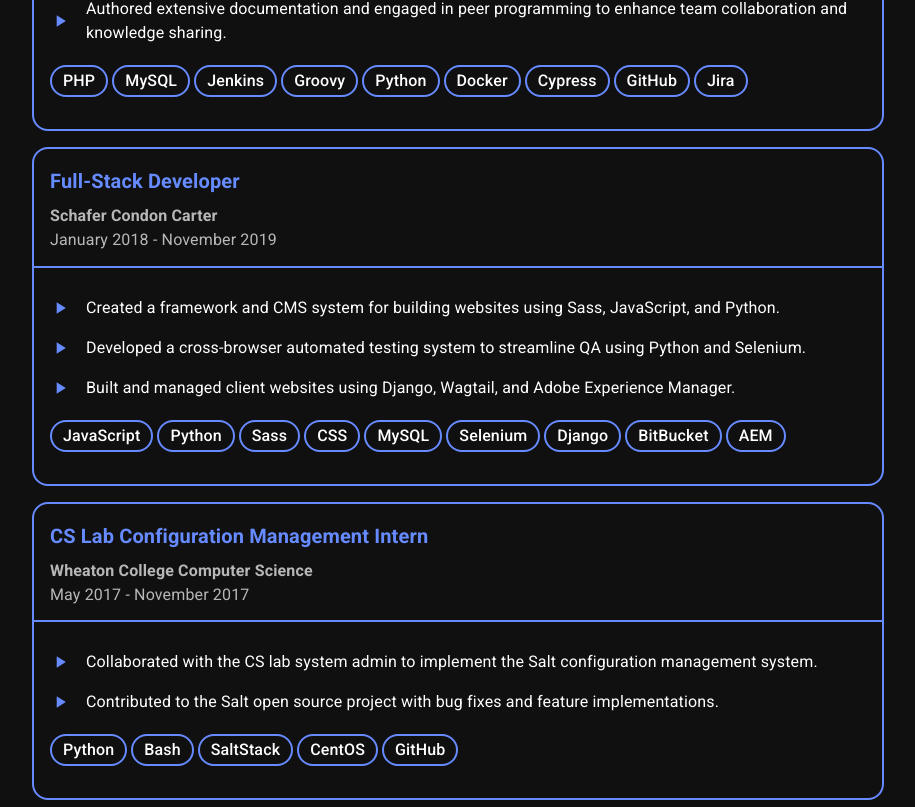
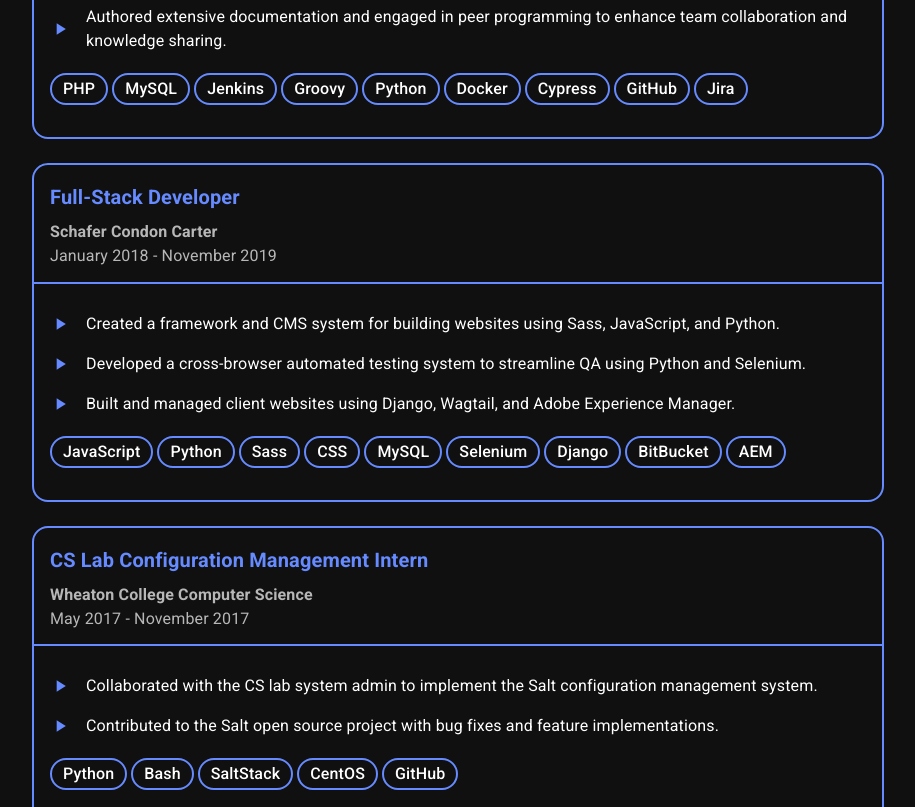
Before and after one commit to connordelacruz/connordelacruz.github.io, a React (Vite) app: page / in a window 1280 px wide. Shown: the part 1868-2675 px from the top of the page, without its empty margins (182-1097 px from the left). Built offline with nearby package versions, Linux system fonts and the light colour scheme.

Commit message:
Made content stack spacing consistent and tweaked a bit to give things room

```diff
--- a/src/App.jsx
+++ b/src/App.jsx
@@ -69,16 +69,13 @@ function App() {
       {/*Footer*/}
       <ZigZag
         sx={{
-          mt: 8,
+          mt: 6,
           mb: 0,
         }}
       />
       <Box
         sx={{
-//          mt: 6,
-          py: 3,
-//          borderWidth: '2px 0 0',
-//          borderRadius: 0,
+          py: 4,
         }}
       >
         <Typography
--- a/src/components/ProjectsSection.jsx
+++ b/src/components/ProjectsSection.jsx
@@ -4,6 +4,7 @@ import { GitHub } from '@mui/icons-material'
 import { ContentCard, ContentCardActions, ContentCardHeader } from './common/ContentCard.jsx'
 import { CtaButton } from './common/CtaButton.jsx'
 import { SkillChips } from './common/SkillChips.jsx'
+import { THEME_CONTENT_STACK_SPACING } from './Theme.jsx'
 
 // ================================================================================
 // Content
@@ -287,7 +288,7 @@ export const ProjectsSection = ({color}) => {
   return (
     <Box id="section-projects">
       <SectionHeader color={color}>Projects</SectionHeader>
-      <Stack spacing={2}>
+      <Stack spacing={THEME_CONTENT_STACK_SPACING}>
         <ProjectCards color={color}/>
         {/*View more button*/}
         <Box id="github-link">
--- a/src/components/ResumeSection.jsx
+++ b/src/components/ResumeSection.jsx
@@ -5,6 +5,7 @@ import { SectionHeader } from './common/SectionHeader.jsx'
 import { SkillChips } from './common/SkillChips.jsx'
 import { ContentCard, ContentCardHeader } from './common/ContentCard.jsx'
 import { CtaButton } from './common/CtaButton.jsx'
+import { THEME_CONTENT_STACK_SPACING } from './Theme.jsx'
 
 // ================================================================================
 // Content
@@ -159,7 +160,7 @@ export const SkillCards = ({
       <Typography variant="h3" color={color}>Skills</Typography>
       <Grid
         container
-        spacing={2}
+        spacing={{xs: THEME_CONTENT_STACK_SPACING, md: 2}}
         direction={{xs: 'column', md: 'row'}}
         sx={{
           justifyContent: "space-evenly",
@@ -300,14 +301,14 @@ export const ResumeSection = ({
 
       <Stack
         id="resume-stack"
-        spacing={2}
+        spacing={THEME_CONTENT_STACK_SPACING}
       >
         {/*Skills*/}
         <SkillCards skillCardProps={skillsContent} color={color}/>
 
         <Box id="resume-experience">
           <Typography variant="h3" color={color}>Experience</Typography>
-          <Stack spacing={2}>
+          <Stack spacing={THEME_CONTENT_STACK_SPACING}>
             {experienceContent.map((props, i) =>
               <ExperienceCard key={i} color={color} {...props}/>
             )}
--- a/src/components/Theme.jsx
+++ b/src/components/Theme.jsx
@@ -48,6 +48,11 @@ export const THEME_TRANSITION_DURATION_AND_TIMING_SX = {
   transitionDuration: THEME_TRANSITION_DURATION,
   transitionTimingFunction: THEME_TRANSITION_TIMING_FUNCTION,
 }
+
+// --------------------------------------------------------------------------------
+// Spacing
+// --------------------------------------------------------------------------------
+export const THEME_CONTENT_STACK_SPACING = 3
 
 // ================================================================================
 // Base Theme Overrides
```
